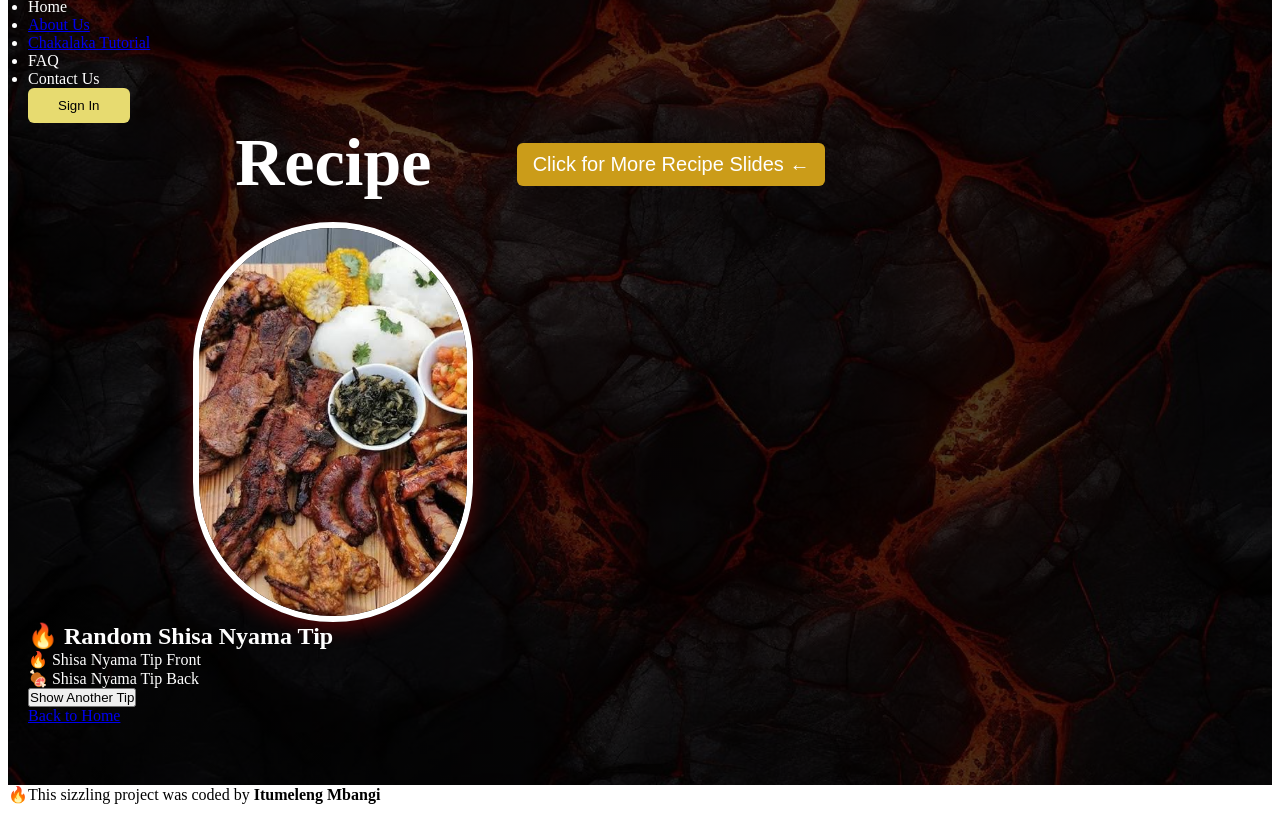
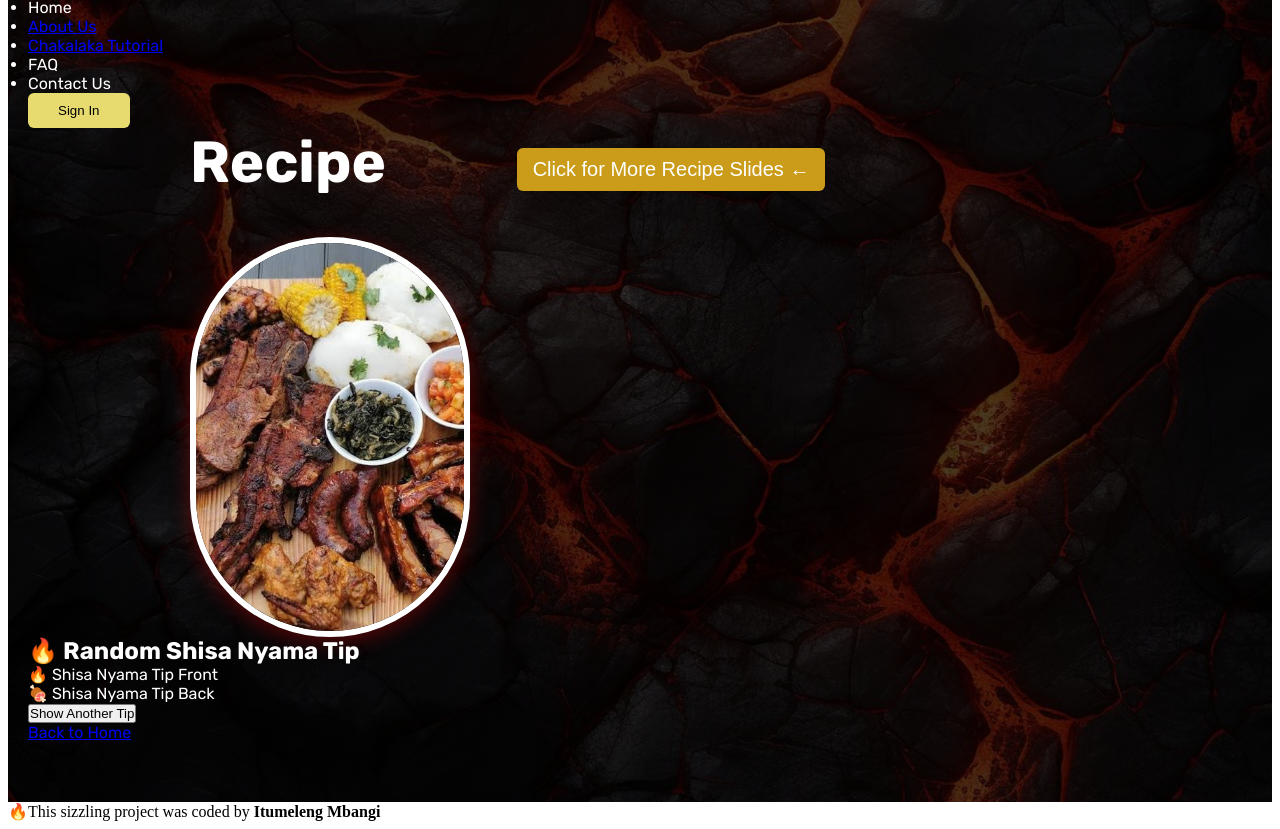
Before and after one commit to Itumeleng1307/recipe-landing-page, a plain HTML site: page index.html in a window 1280 px wide. Shown: the part 1240-2069 px from the top of the page. Drawn offline with nearby package versions, Linux system fonts and the light colour scheme.

Commit message:
Changes styles to some classes

```diff
--- a/css/style.css
+++ b/css/style.css
@@ -53,7 +53,6 @@ display: flex;
         background-color: white;
         color: black;
         cursor: pointer;
-
 }
 
 .sign-in-btn {
@@ -67,6 +66,7 @@ display: flex;
     background-color: #645f31;
     color: white;
 }
+
 .intro-section {
     display: flex;
     justify-content: space-between;
@@ -92,6 +92,7 @@ display: flex;
 .intro p {
     font-size: 18px;
     color: #ccc;
+    font-family: "Rubik", sans-serif;
 }
 
 .image-container {
@@ -153,6 +154,7 @@ display: flex;
    }
 
 .get-recipe {
+    font-family: "Rubik", sans-serif;
     display: inline-block;
     margin: 10px 20px;
     margin-top: -10px;
@@ -166,7 +168,6 @@ display: flex;
     }
 
     @keyframes bounce {
-
         0%,
         100% {
             transform: translateY(0);
@@ -194,10 +195,10 @@ html {
 
 #start-recipe {
     scroll-margin-top: 80px;
-
 }
 
 .recipe {
+    font-family: "Rubik", sans-serif;
     background-image: linear-gradient(rgba(0, 0, 0, 0.7), rgba(0, 0, 0, 0.7)), url("/media/background.jpg");
     color: white;
     padding: 60px 20px;
@@ -209,10 +210,9 @@ html {
     display: flex;
     gap: 40px;
     align-items: flex-start;
-    justify-content: center;
+    justify-content: space-between;
     max-width: 1200px;
     margin: auto;
-    flex-wrap: nowrap;
 }
 
 .recipe-layout {
@@ -227,21 +227,13 @@ html {
 .recipe-image  {
     display: flex;
     flex-direction: column;
-    align-items: center;
+    align-items: flex-start;
     flex: 1;
-    /* width: 280px;
-    height: 400px;
-    object-fit: cover;
-    border-radius: 300px;
-    border: 6px solid white;
-    box-shadow: 0 5px 20px rgba(209, 8, 8, 0.4); */
-
 }
 
 .recipe-heading {
-    font-size: 68px;
-    margin-bottom: 20px;
-    color: white;
+    font-size: 58px;
+    margin-bottom: 40px;
     align-items: flex-start;
     text-align: left;
 }
```
